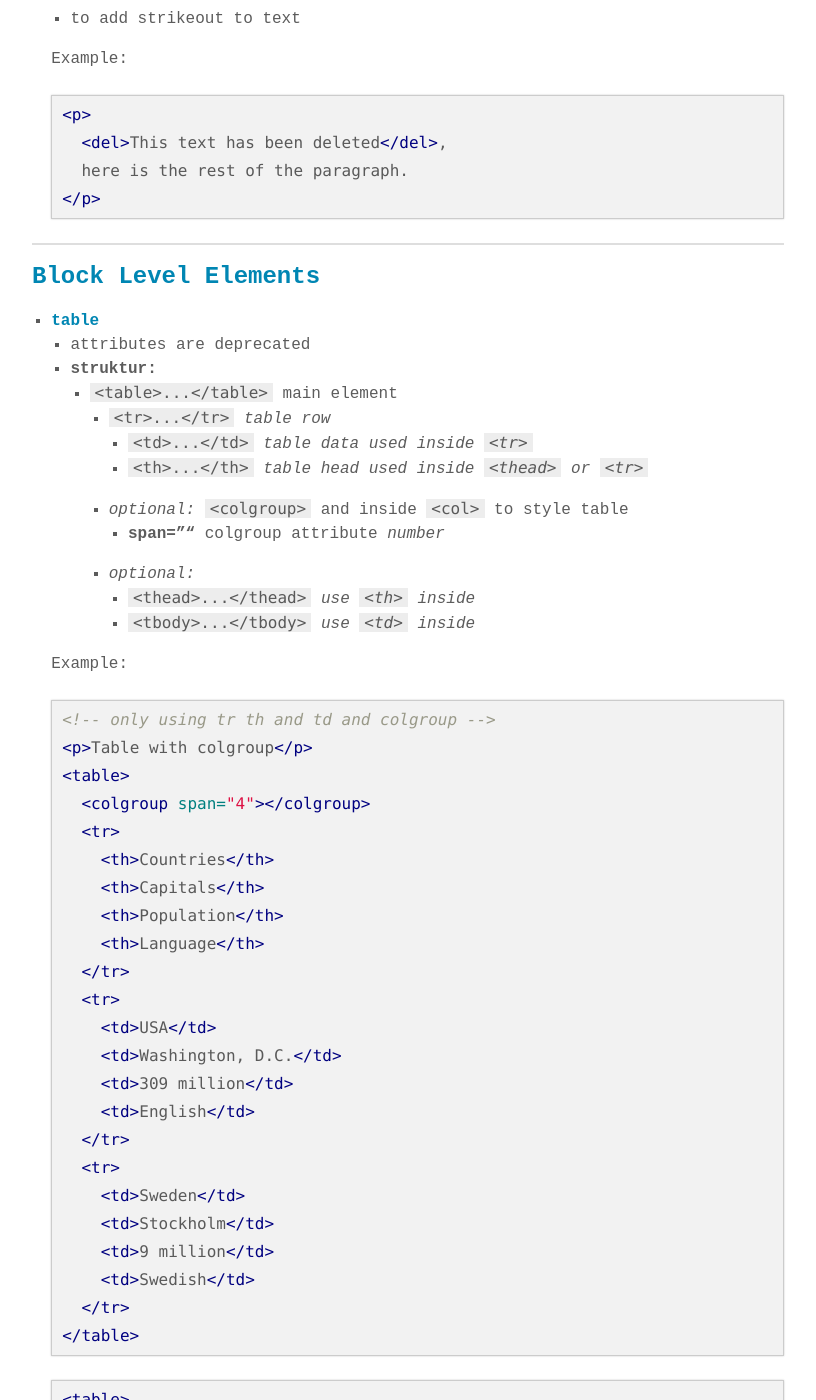
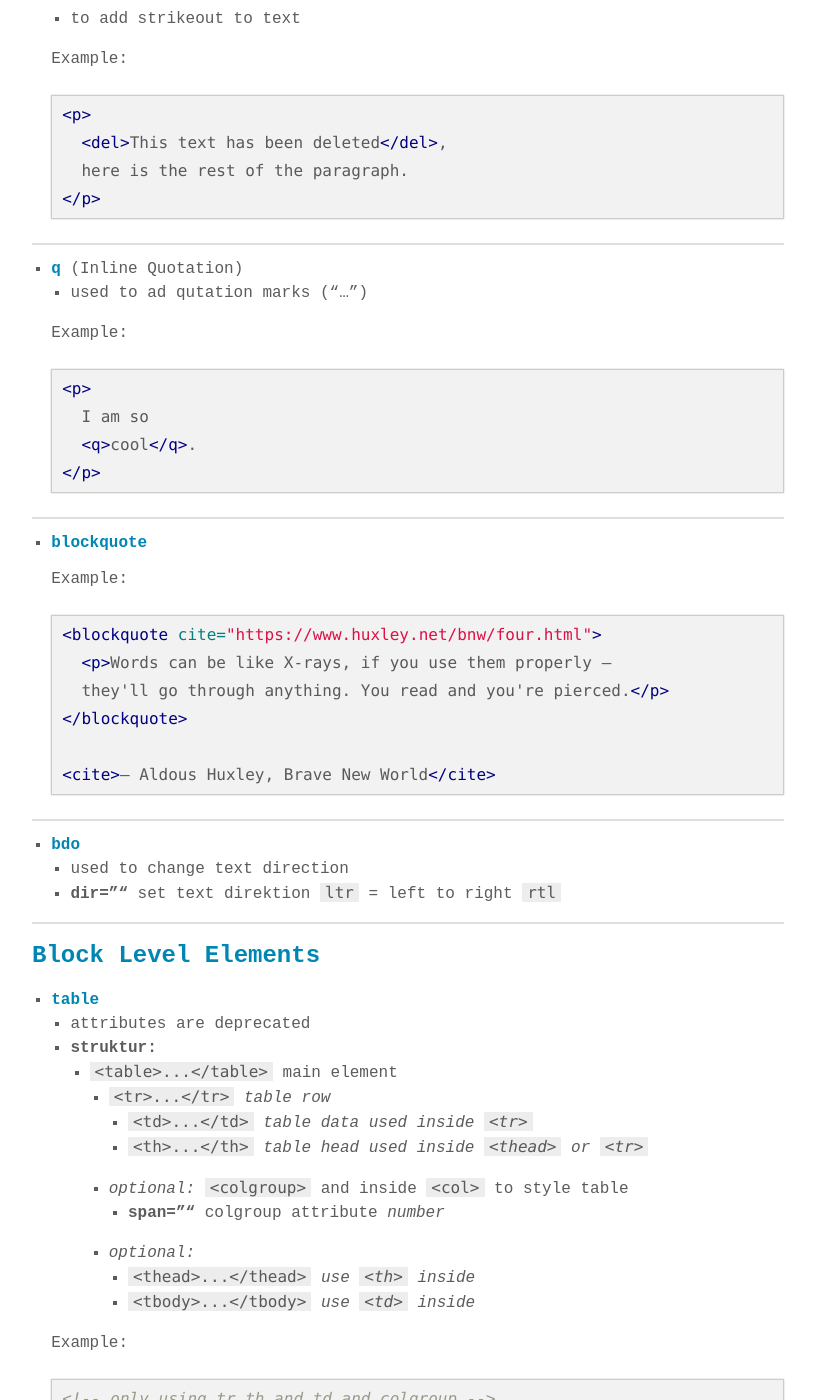
Before and after one commit to 3zbumban/3zbumban.github.io, a Jekyll site: the page built from _posts/2018-12-02-html-zusammenfassung.md, in a window 1280 px wide and 1400 px high, scrolled down 8295 px. Shown: the whole window, without its empty margins (232-1048 px from the left). Built offline with Jekyll 4.4.1, drawn with Linux system fonts in a browser that asks for light colours; some web fonts are replaced; some of the changed text lies outside the part shown.

Commit message:
publishing...

````diff
--- a/_posts/2018-12-02-html-zusammenfassung.md
+++ b/_posts/2018-12-02-html-zusammenfassung.md
@@ -380,6 +380,41 @@ keywords: "html, wt"
 
 ***
 
+- [**q**](https://developer.mozilla.org/en-US/docs/Web/HTML/Element/q) (Inline Quotation)
+  - used to ad qutation marks ("...")
+
+  Example:
+
+  ```html
+  <p>
+    I am so
+    <q>cool</q>.
+  </p>
+  ```
+
+***
+
+- [**blockquote**](https://developer.mozilla.org/en-US/docs/Web/HTML/Element/blockquote)
+
+  Example:
+
+  ```html
+  <blockquote cite="https://www.huxley.net/bnw/four.html">
+    <p>Words can be like X-rays, if you use them properly –
+    they'll go through anything. You read and you're pierced.</p>
+  </blockquote>
+
+  <cite>– Aldous Huxley, Brave New World</cite>
+  ```
+
+***
+
+- [**bdo**](https://developer.mozilla.org/en-US/docs/Web/HTML/Element/bdo)
+  - used to change text direction
+  - **dir=""** set text direktion `ltr` = left to right `rtl`
+
+***
+
 ### [Block Level Elements](https://developer.mozilla.org/en-US/docs/Web/HTML/Block-level_elements#Elements)
 
 - [**table**](https://developer.mozilla.org/en-US/docs/Web/HTML/Element/table)
````
Also changed, not shown: other parts of _posts/2018-12-02-html-zusammenfassung.md (+0 -13 lines).
